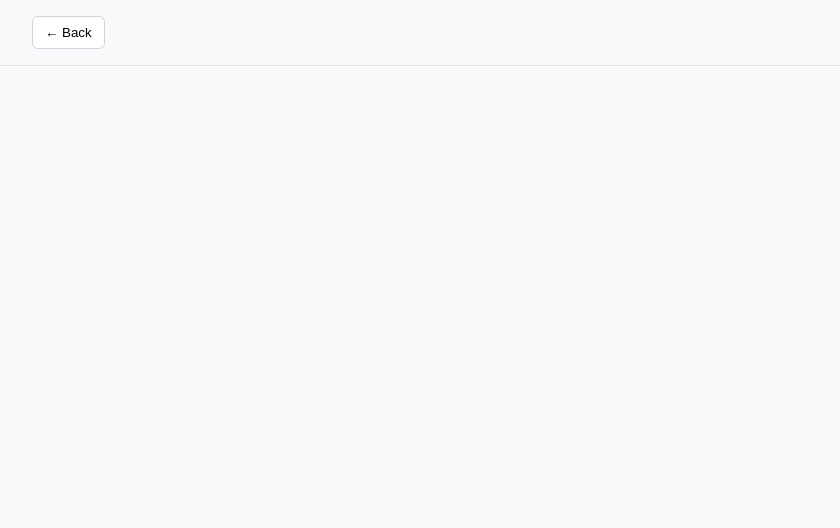
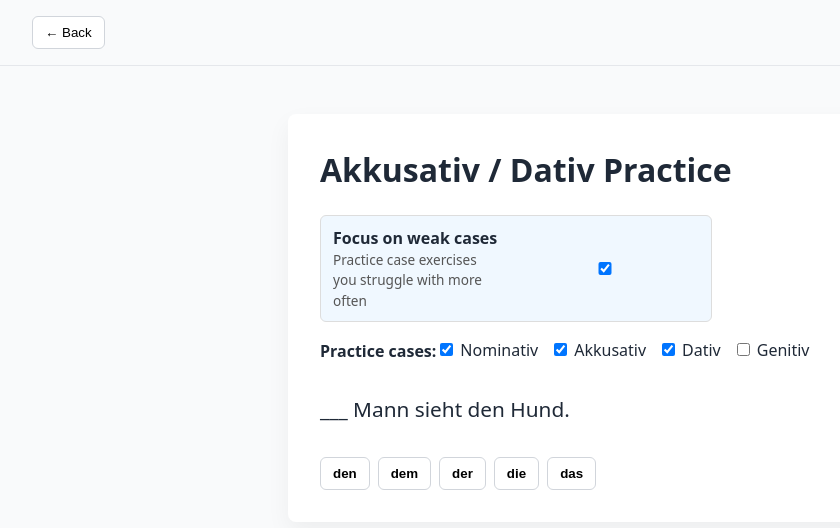
Before and after one commit to samj7792/flashcardsv4, a React (Vite) app: page /cases in a window 1280 px wide. Before the commit this address had no page. Shown: the top 528 px of the page, without its empty margins (0-840 px from the left). Built offline with nearby package versions, Linux system fonts and the light colour scheme.

Commit message:
basic UI UX for cases practice

```diff
--- a/src/app/App.tsx
+++ b/src/app/App.tsx
@@ -3,6 +3,7 @@ import HomePage from "./HomePage";
 import NounPracticePage from "../features/nounPractice/NounPracticePage";
 import ProgressOverviewPage from "../features/progress/ProgressOverviewPage";
 import ArticleDrillPage from "../features/articleDrill/ArticleDrillPage";
+import CasePracticePage from "../features/cases/CasePracticePage";
 import Header from "../shared/Header";
 
 export default function App() {
@@ -13,6 +14,7 @@ export default function App() {
         <Route path="/" element={<HomePage />} />
         <Route path="/nouns" element={<NounPracticePage />} />
         <Route path="/articles" element={<ArticleDrillPage />} />
+        <Route path="/cases" element={<CasePracticePage />} />
         <Route path="/progress" element={<ProgressOverviewPage />} />
       </Routes>
     </BrowserRouter>
--- a/src/app/HomePage.tsx
+++ b/src/app/HomePage.tsx
@@ -28,6 +28,12 @@ export default function HomePage() {
       </div>
 
       <div style={{ marginTop: "1rem" }}>
+        <button onClick={() => navigate("/cases")}>
+          Akkusativ / Dativ Practice
+        </button>
+      </div>
+
+      <div style={{ marginTop: "1rem" }}>
         <button onClick={() => navigate("/progress")}>View Progress</button>
       </div>
     </main>
--- /dev/null
+++ b/src/features/cases/CasePracticePage.tsx
@@ -0,0 +1,165 @@
+import { useState } from "react";
+import { CASE_EXERCISES } from "./caseExercises";
+import { loadLevels } from "../../shared/level";
+import ModeToggle from "../../shared/ModeToggle";
+import { CASE_EXPLANATIONS } from "./caseExplanations";
+import { loadProgress, saveProgress } from "../../shared/storage";
+import { updateCaseProgress } from "./caseProgress";
+
+type Exercise = (typeof CASE_EXERCISES)[number];
+type GrammaticalCase = "Nominativ" | "Akkusativ" | "Dativ" | "Genitiv";
+
+const DEFAULT_CASES: GrammaticalCase[] = ["Nominativ", "Akkusativ", "Dativ"];
+
+const CASE_COLORS = {
+  Nominativ: "#2563eb",
+  Akkusativ: "#16a34a",
+  Dativ: "#ca8a04",
+  Genitiv: "#9333ea",
+};
+
+export default function CasePracticePage() {
+  function getExercisePool(): Exercise[] {
+    const levels = loadLevels();
+
+    return CASE_EXERCISES.filter(
+      (e) => levels.has(e.level) && enabledCases.has(e.grammaticalCase)
+    );
+  }
+
+  const [selected, setSelected] = useState<string | null>(null);
+  const [hasAnswered, setHasAnswered] = useState(false);
+  const [weakMode, setWeakMode] = useState(true);
+  const [enabledCases, setEnabledCases] = useState<Set<GrammaticalCase>>(
+    () => new Set(DEFAULT_CASES)
+  );
+  const [exercise, setExercise] = useState<Exercise>(() => nextExercise());
+  const [progress, setProgress] = useState(() => loadProgress());
+
+  function selectAnswer(form: string) {
+    if (hasAnswered) return;
+    const correct = form === exercise.correctForm;
+
+    setSelected(form);
+    setHasAnswered(true);
+
+    setProgress((p) => {
+      const next = updateCaseProgress(p, exercise.grammaticalCase, correct);
+      saveProgress(next);
+      return next;
+    });
+  }
+
+  function nextExercise(): Exercise {
+    const pool = getExercisePool();
+    return pool[Math.floor(Math.random() * pool.length)];
+  }
+
+  function next() {
+    setHasAnswered(false);
+    setExercise(nextExercise());
+    setSelected(null);
+  }
+
+  const filledSentence = exercise.baseSentence.replace(
+    "___",
+    selected ?? "___"
+  );
+
+  return (
+    <main style={{ maxWidth: 640, margin: "3rem auto" }}>
+      <h1>Akkusativ / Dativ Practice</h1>
+
+      <ModeToggle
+        label="Focus on weak cases"
+        description="Practice case exercises you struggle with more often"
+        checked={weakMode}
+        onChange={setWeakMode}
+      />
+
+      <section style={{ marginBottom: "1.5rem" }}>
+        <strong>Practice cases:</strong>
+
+        {(
+          ["Nominativ", "Akkusativ", "Dativ", "Genitiv"] as GrammaticalCase[]
+        ).map((c) => (
+          <label
+            key={c}
+            style={{
+              display: "inline-flex",
+              alignItems: "center",
+              marginRight: "0.75rem",
+              cursor: "pointer",
+            }}
+          >
+            <input
+              type="checkbox"
+              checked={enabledCases.has(c)}
+              onChange={() => {
+                const next = new Set(enabledCases);
+                next.has(c) ? next.delete(c) : next.add(c);
+                if (next.size > 0) setEnabledCases(next);
+              }}
+            />
+            <span style={{ marginLeft: "0.25rem" }}>{c}</span>
+          </label>
+        ))}
+      </section>
+
+      <section style={{ margin: "2rem 0", fontSize: "1.3rem" }}>
+        {filledSentence}
+      </section>
+
+      {hasAnswered ? (
+        <section>
+          <button onClick={() => next()}>Next</button>
+        </section>
+      ) : (
+        <section>
+          {["den", "dem", "der", "die", "das"].map((form) => (
+            <button
+              key={form}
+              onClick={() => selectAnswer(form)}
+              disabled={hasAnswered}
+              style={{
+                marginRight: "0.5rem",
+                fontWeight: "bold",
+              }}
+            >
+              {form}
+            </button>
+          ))}
+        </section>
+      )}
+
+      {hasAnswered && (
+        <section style={{ marginTop: "1.5rem" }}>
+          <div>
+            {selected === exercise.correctForm ? "✅ Correct" : "❌ Incorrect"}
+          </div>
+
+          <div style={{ marginTop: "0.5rem" }}>
+            Correct answer: <strong>{exercise.correctForm}</strong>
+          </div>
+
+          {hasAnswered && (
+            <section style={{ marginTop: "1rem" }}>
+              <div
+                style={{
+                  fontStyle: "italic",
+                  color: CASE_COLORS[exercise.grammaticalCase],
+                }}
+              >
+                {CASE_EXPLANATIONS[exercise.grammaticalCase]}
+              </div>
+            </section>
+          )}
+
+          <div style={{ marginTop: "0.5rem", color: "#555" }}>
+            {exercise.english}
+          </div>
+        </section>
+      )}
+    </main>
+  );
+}
--- /dev/null
+++ b/src/features/cases/caseExercises.ts
@@ -0,0 +1,34 @@
+export const CASE_EXERCISES = [
+  {
+    "level": "A1",
+    "baseSentence": "___ Mann sieht den Hund.",
+    "slot": "article",
+    "grammaticalCase": "Nominativ",
+    "correctForm": "der",
+    "english": "The man sees the dog."
+  },
+  {
+    "level": "A1",
+    "baseSentence": "Der Mann sieht ___ Hund.",
+    "slot": "article",
+    "grammaticalCase": "Akkusativ",
+    "correctForm": "den",
+    "english": "The man sees the dog."
+  },
+  {
+    "level": "A2",
+    "baseSentence": "Ich helfe ___ Kind.",
+    "slot": "article",
+    "grammaticalCase": "Dativ",
+    "correctForm": "dem",
+    "english": "I help the child."
+  },
+  {
+    "level": "B2",
+    "baseSentence": "Das ist das Auto ___ Mannes.",
+    "slot": "article",
+    "grammaticalCase": "Genitiv",
+    "correctForm": "des",
+    "english": "That is the man’s car."
+  }
+] as const;
--- /dev/null
+++ b/src/features/cases/caseExplanations.ts
@@ -0,0 +1,12 @@
+export type GrammaticalCase =
+  | "Nominativ"
+  | "Akkusativ"
+  | "Dativ"
+  | "Genitiv";
+
+export const CASE_EXPLANATIONS: Record<GrammaticalCase, string> = {
+  Nominativ: "Nominativ: Wer oder was? (the subject)",
+  Akkusativ: "Akkusativ: Wen oder was? (direct object)",
+  Dativ: "Dativ: Wem? (indirect object)",
+  Genitiv: "Genitiv: Wessen? (possession / relationship)",
+};
--- /dev/null
+++ b/src/features/cases/caseProgress.ts
@@ -0,0 +1,24 @@
+import { Progress, GrammaticalCase } from "../nounPractice/types";
+
+function emptyCaseStats() {
+  return { attempts: 0, correct: 0 };
+}
+
+export function updateCaseProgress(
+  progress: Progress,
+  grammaticalCase: GrammaticalCase,
+  isCorrect: boolean
+): Progress {
+  const prev = progress.byCase?.[grammaticalCase] ?? emptyCaseStats();
+
+  return {
+    ...progress,
+    byCase: {
+      ...progress.byCase,
+      [grammaticalCase]: {
+        attempts: prev.attempts + 1,
+        correct: prev.correct + (isCorrect ? 1 : 0),
+      },
+    },
+  };
+}
--- a/src/shared/storage.ts
+++ b/src/shared/storage.ts
@@ -9,6 +9,8 @@ export function loadProgress(): Progress | null {
   const parsed = JSON.parse(raw);
 
   const byNoun = parsed.byNoun ?? {};
+
+  parsed.byCase ??= {};
 
   Object.values(byNoun).forEach((stats: any) => {
     stats.articleAttempts ??= stats.attempts ?? 0;
```
Also changed, not shown: src/features/nounPractice/types.ts (+13 -4 lines).
